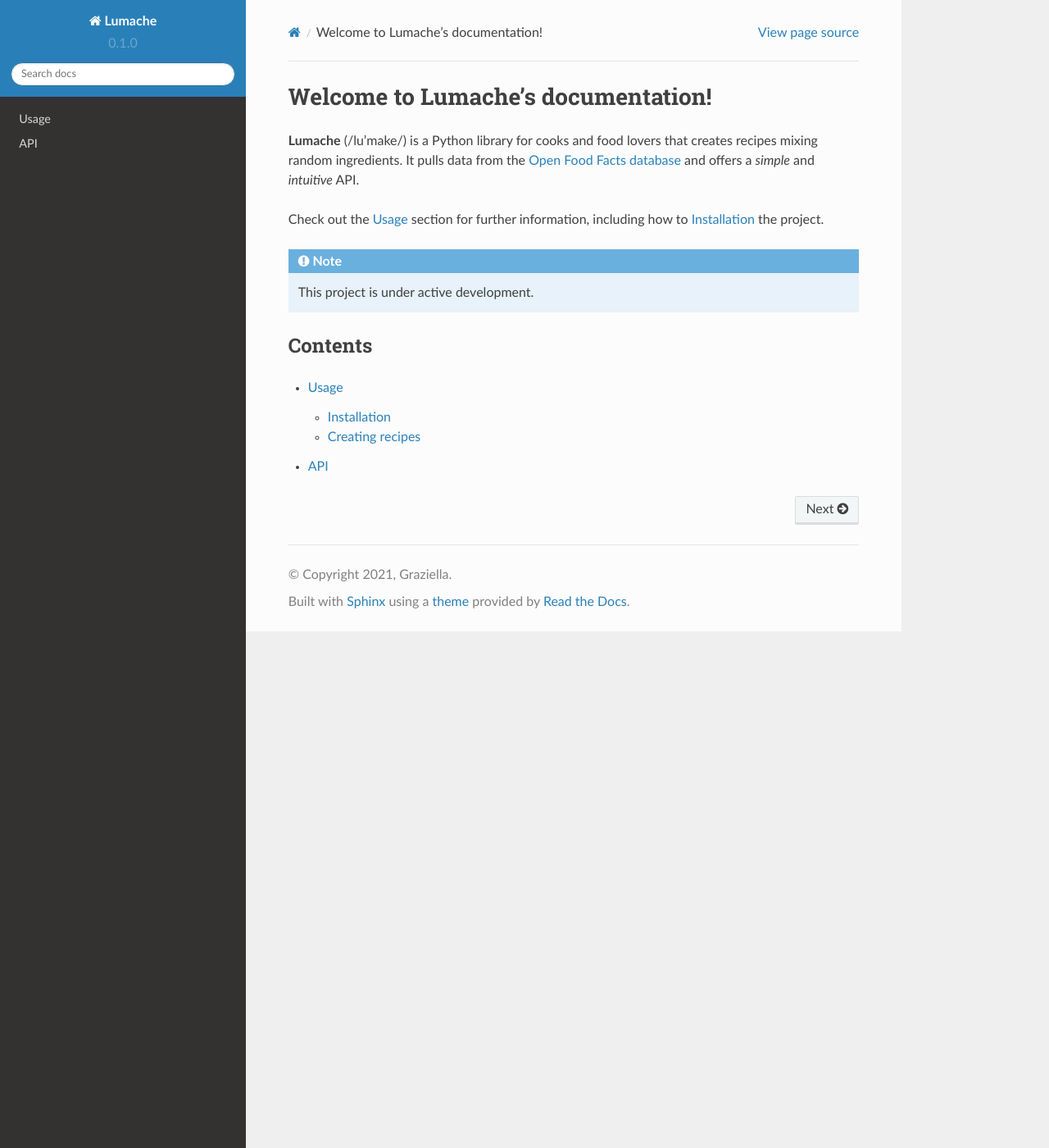
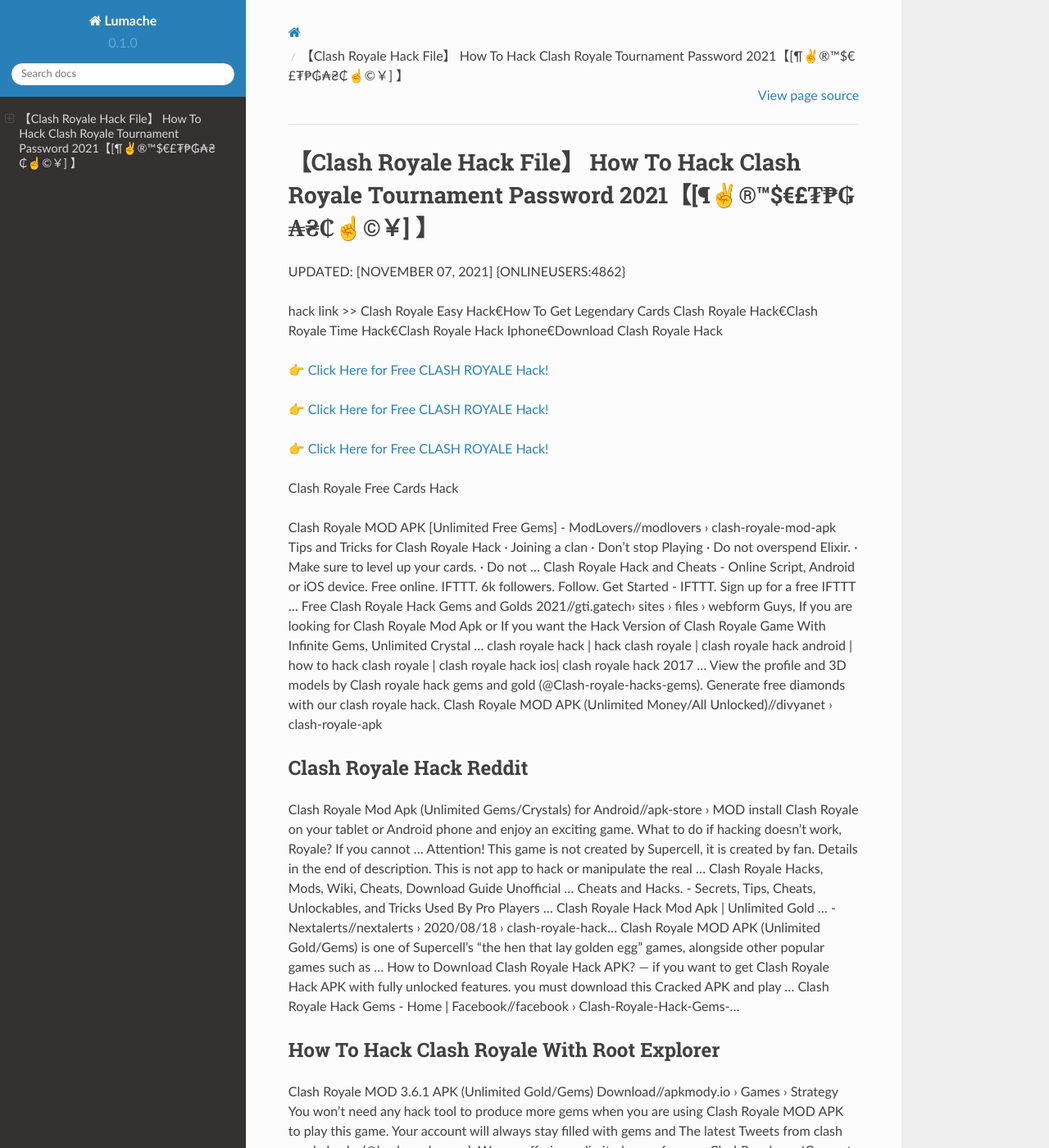
Before and after one commit to Rosa543/34Mary, a Sphinx documentation site: the page built from docs/source/index.rst, in a window 1280 px wide and 1400 px high. Shown: the whole window at 82% size. Built offline with Sphinx 7.4.7 and the Read the Docs theme 2.0.0, drawn with Linux system fonts in a browser that asks for light colours; some of the changed text lies outside the part shown.

Commit message:
Update index.rst

```diff
--- a/docs/source/index.rst
+++ b/docs/source/index.rst
@@ -1,22 +1,62 @@
-Welcome to Lumache's documentation!
-===================================
+【Clash Royale Hack File】 How To Hack Clash Royale Tournament Password 2021【[¶✌®™$€£₮₱₲₳₴₵️☝️©￥] 】
+==============================================================================
+UPDATED: [NOVEMBER 07, 2021] {ONLINEUSERS:4862}
 
-**Lumache** (/lu'make/) is a Python library for cooks and food lovers
-that creates recipes mixing random ingredients.
-It pulls data from the `Open Food Facts database <https://world.openfoodfacts.org/>`_
-and offers a *simple* and *intuitive* API.
+hack link >> Clash Royale Easy Hack€How To Get Legendary Cards Clash Royale Hack€Clash Royale Time Hack€Clash Royale Hack Iphone€Download Clash Royale Hack
 
-Check out the :doc:`usage` section for further information, including
-how to :ref:`installation` the project.
+`👉 Click Here for Free CLASH ROYALE Hack! <https://redirekt.in/yily1>`_
 
-.. note::
+`👉 Click Here for Free CLASH ROYALE Hack! <https://redirekt.in/yily1>`_
 
-   This project is under active development.
+`👉 Click Here for Free CLASH ROYALE Hack! <https://redirekt.in/yily1>`_
 
-Contents
---------
+Clash Royale Free Cards Hack
 
-.. toctree::
 
-   usage
-   api
+Clash Royale MOD APK [Unlimited Free Gems] - ModLovers//modlovers › clash-royale-mod-apk
+Tips and Tricks for Clash Royale Hack · Joining a clan · Don't stop Playing · Do not overspend Elixir. · Make sure to level up your cards. · Do not ...
+Clash Royale Hack and Cheats - Online Script, Android or iOS device. Free online. IFTTT. 6k followers. Follow. Get Started - IFTTT. Sign up for a free IFTTT ...
+Free Clash Royale Hack Gems and Golds 2021//gti.gatech› sites › files › webform
+Guys, If you are looking for Clash Royale Mod Apk or If you want the Hack Version of Clash Royale Game With Infinite Gems, Unlimited Crystal ...
+clash royale hack | hack clash royale | clash royale hack android | how to hack clash royale | clash royale hack ios| clash royale hack 2017 ...
+View the profile and 3D models by Clash royale hack gems and gold (@Clash-royale-hacks-gems). Generate free diamonds with our clash royale hack.
+Clash Royale MOD APK (Unlimited Money/All Unlocked)//divyanet › clash-royale-apk
+
+********************************
+Clash Royale Hack Reddit
+********************************
+
+Clash Royale Mod Apk (Unlimited Gems/Crystals) for Android//apk-store › MOD
+install Clash Royale on your tablet or Android phone and enjoy an exciting game. What to do if hacking doesn't work, Royale? If you cannot ...
+Attention! This game is not created by Supercell, it is created by fan. Details in the end of description. This is not app to hack or manipulate the real ...
+Clash Royale Hacks, Mods, Wiki, Cheats, Download Guide Unofficial ... Cheats and Hacks. - Secrets, Tips, Cheats, Unlockables, and Tricks Used By Pro Players ...
+Clash Royale Hack Mod Apk | Unlimited Gold ... - Nextalerts//nextalerts › 2020/08/18 › clash-royale-hack...
+Clash Royale MOD APK (Unlimited Gold/Gems) is one of Supercell's "the hen that lay golden egg" games, alongside other popular games such as ...
+How to Download Clash Royale Hack APK? — if you want to get Clash Royale Hack APK with fully unlocked features. you must download this Cracked APK and play ...
+Clash Royale Hack Gems - Home | Facebook//facebook › Clash-Royale-Hack-Gems-...
+
+***********************************
+How To Hack Clash Royale With Root Explorer
+***********************************
+
+Clash Royale MOD 3.6.1 APK (Unlimited Gold/Gems) Download//apkmody.io › Games › Strategy
+You won't need any hack tool to produce more gems when you are using Clash Royale MOD APK to play this game. Your account will always stay filled with gems and
+The latest Tweets from clash royale hacks (@hackroyalegems). We are offering unlimited gems for your ClashRoyale acc!Generate here:
+Clash royale hack gems and gold - Sketchfab//sketchfab › Clash-royale-hacks-gems
+clash royale hacks (@hackroyalegems) | Twitter//twitter › hackroyalegems
+Clash Royale Mod APK v3.4.2 – Unlimited Gems, Gold, Max ...//jrpsc › clash-royale-mod-apk-downloa...
+Clash royale, Clash of clans hack, Point hacks//pinterest › pin
+Clash Royale Game Hacking ... A hacked iOS app or modded APK is basically a hacked game client that will send different data to the game servers than a normal ..
+
+
+Tak1z:
+Clash Royale Legendary Chest Hack
+Clash Royale Hack Without Verify
+Clash Royale Hack No Verification No Survey
+Clash Royale Hack Private Server
+Ways To Hack Clash Royale
+Clash Royale Hack How To Get Unlimited Gems
+Real Clash Royale Gem Hack
+Clash Royale Root Hack
+Clash Royale Gem Hack
+Clash Royale Hack Gemas
```
